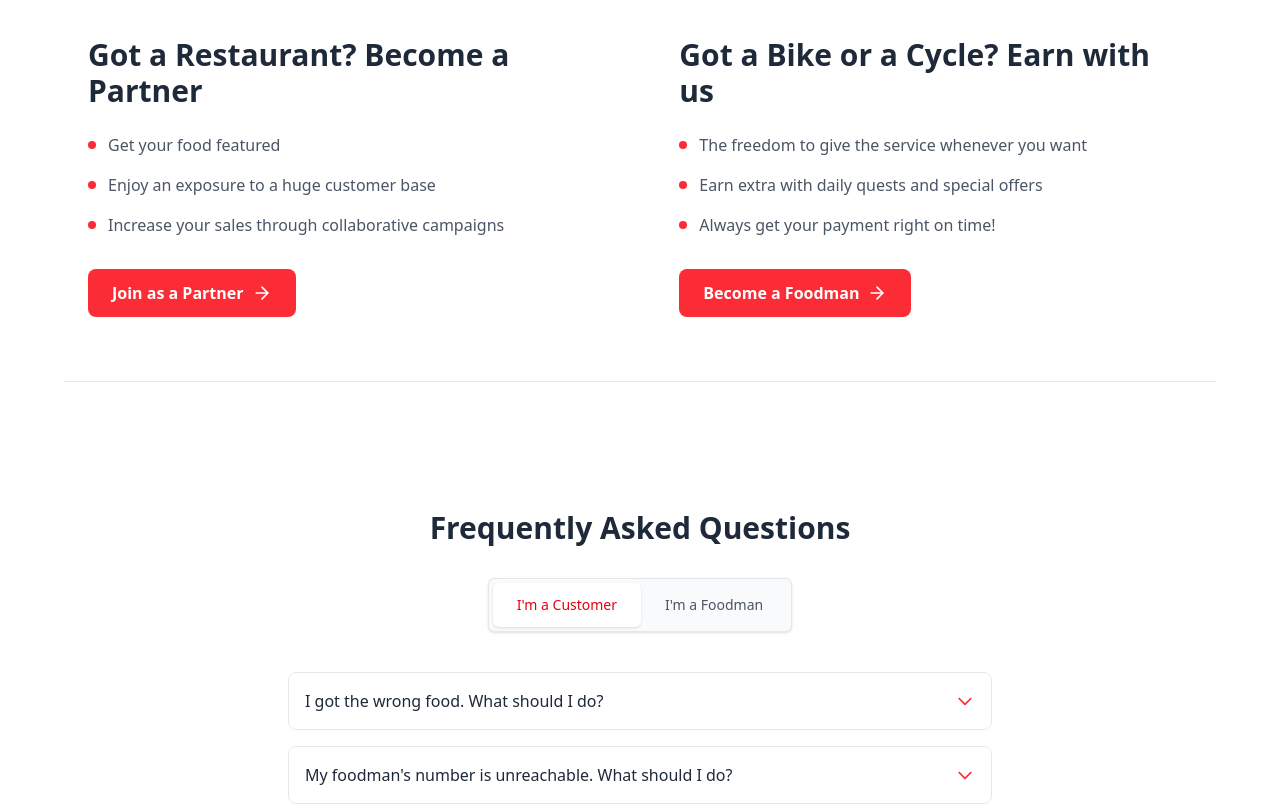
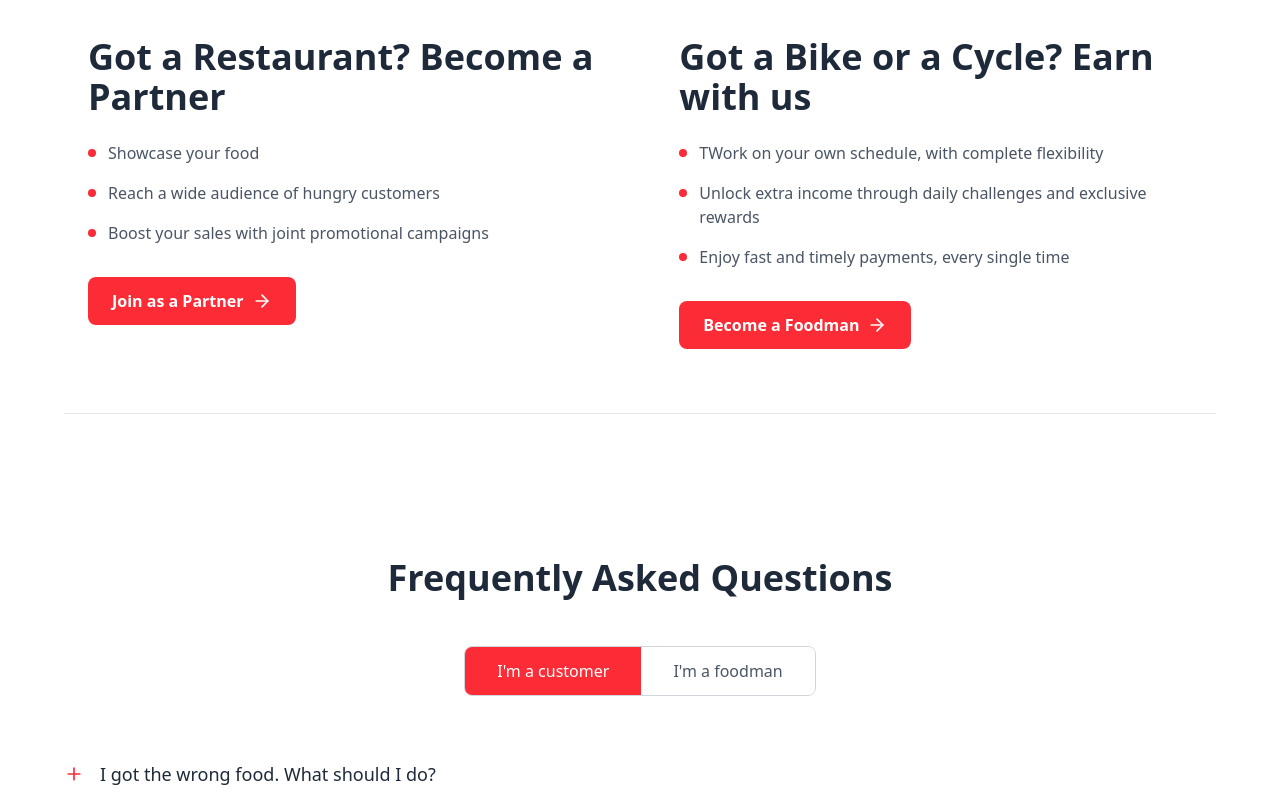
Before and after one commit to iamamolsarker/yummy_go_frontend, a React (Vite) app: page / in a window 1280 px wide. Shown: the part 2400-3206 px from the top of the page. Built offline with nearby package versions, Linux system fonts and the light colour scheme.

Commit message:
[update]:FAQ section

```diff
--- a/src/components/home/Faq.tsx
+++ b/src/components/home/Faq.tsx
@@ -1,8 +1,5 @@
-// NOTE: This component is completed by Abrar Shazid.
-// Reach out to me if any problem occurs.
-// (For development use only, remove before production)
-
 import React, { useState } from "react";
+import { Plus, Minus } from "lucide-react";
 
 interface FAQItem {
   question: string;
@@ -28,7 +25,10 @@ const Faq: React.FC = () => {
         question: "My foodman's number is unreachable. What should I do?",
         answer: "If you can't reach your delivery person, use the in-app chat function which maintains a record of all communications."
       },
-
+      {
+        question: "The foodman refused to take my order. What can I do?",
+        answer: "If a delivery person refuses your order, it will be automatically reassigned to another available foodman in your area."
+      },
       {
         question: "The foodman cancelled my order. What should I do?",
         answer: "If your order is cancelled by the delivery person, you'll be automatically notified and given the option to have your order reassigned."
@@ -48,7 +48,6 @@ const Faq: React.FC = () => {
         answer: "Orders will appear in your app dashboard with details about pickup location, delivery destination, and estimated earnings."
       },
       {
-
         question: "What should I do if I can't deliver on time?",
         answer: "If you encounter delays, update your status in the app and notify the customer through the in-app messaging system."
       },
@@ -74,78 +73,66 @@ const Faq: React.FC = () => {
   };
 
   return (
-    <div className="max-w-3xl mx-auto py-12 px-4 sm:px-6 lg:px-8">
-      <h1 className="text-3xl font-bold text-center mb-8 text-gray-800">
+    <div className="container w-[90%] mx-auto py-16 ">
+      <h1 className="text-4xl font-bold text-center mb-12 text-gray-800">
         Frequently Asked Questions
       </h1>
 
       {/* Tab Selection */}
-      <div className="flex justify-center mb-10">
-        <div className="inline-flex rounded-md shadow-sm border border-gray-200 p-1 bg-gray-50">
+      <div className="flex justify-center mb-12">
+        <div className="flex border border-gray-300 rounded-lg overflow-hidden">
           <button
             onClick={() => setActiveTab("customer")}
-            className={`px-6 py-3 rounded-md text-sm font-medium transition-all duration-200 ${
+            className={`px-8 py-3 font-medium transition-all duration-200 ${
               activeTab === "customer"
-                ? "bg-white text-red-600 shadow-sm"
-                : "text-gray-600 hover:text-gray-800"
+                ? "bg-red-500 text-white border-red-500"
+                : "bg-white text-gray-600 hover:bg-gray-50"
             }`}
           >
-            I'm a Customer
+            I'm a customer
           </button>
           <button
             onClick={() => setActiveTab("foodman")}
-            className={`px-6 py-3 rounded-md text-sm font-medium transition-all duration-200 ${
+            className={`px-8 py-3 font-medium transition-all duration-200 ${
               activeTab === "foodman"
-                ? "bg-white text-red-600 shadow-sm"
-                : "text-gray-600 hover:text-gray-800"
+                ? "bg-red-500 text-white border-red-500"
+                : "bg-white text-gray-600 hover:bg-gray-50"
             }`}
           >
-            I'm a Foodman
+            I'm a foodman
           </button>
         </div>
       </div>
 
-      {/* FAQ Accordion */}
+      {/* FAQ List */}
       <div className="space-y-4">
         {activeFaqs.map((item, index) => (
-          <div
-            key={index}
-            className="border border-gray-200 rounded-lg overflow-hidden transition-all duration-200 hover:shadow-sm"
-          >
+          <div key={index} className="border-b border-gray-200 pb-4">
             <button
-              className="flex justify-between items-center w-full p-4 text-left bg-white hover:bg-gray-50 transition-colors duration-150"
+              className="flex items-center justify-between w-full text-left py-4 hover:text-red-500 transition-colors duration-200"
               onClick={() => toggleAccordion(index)}
-              aria-expanded={openIndex === index}
             >
-              <span className="font-medium text-gray-800 pr-2">
-                {item.question}
-              </span>
-              <svg
-                className={`w-5 h-5 text-red-500 transition-transform duration-300 ${openIndex === index ? 'rotate-180' : ''}`}
-                fill="none"
-                viewBox="0 0 24 24"
-                stroke="currentColor"
-              >
-                <path strokeLinecap="round" strokeLinejoin="round" strokeWidth={2} d="M19 9l-7 7-7-7" />
-              </svg>
+              <div className="flex items-center">
+                <div className="mr-4">
+                  {openIndex === index ? (
+                    <Minus className="w-5 h-5 text-red-500" />
+                  ) : (
+                    <Plus className="w-5 h-5 text-red-500" />
+                  )}
+                </div>
+                <span className="text-lg font-medium text-gray-800">
+                  {item.question}
+                </span>
+              </div>
             </button>
 
             {openIndex === index && (
-              <div className="px-4 pb-4 pt-2 bg-white">
-                <p className="text-gray-600">{item.answer}</p>
+              <div className="ml-9 mt-2 pb-4">
+                <p className="text-gray-600 leading-relaxed">{item.answer}</p>
               </div>
             )}
           </div>
         ))}
-      </div>
-
-      {/* Support Contact */}
-      <div className="mt-12 p-6 bg-gradient-to-r from-red-50 to-orange-50 rounded-xl border border-red-100 text-center">
-        <h3 className="font-semibold text-gray-800 mb-2">Still have questions?</h3>
-        <p className="text-gray-600 text-sm mb-4">Our support team is here to help you</p>
-        <button className="px-5 py-2 bg-red-600 text-white rounded-lg text-sm font-medium hover:bg-red-700 transition-colors duration-200">
-          Contact Support
-        </button>
       </div>
     </div>
   );
--- a/src/components/home/JoinAsSection.tsx
+++ b/src/components/home/JoinAsSection.tsx
@@ -8,22 +8,22 @@ const JoinAsSection: React.FC = () => {
         <div className="flex flex-col md:flex-row justify-between ">
           {/* Restaurant Partner Section */}
           <div className="p-6">
-            <h2 className="text-3xl font-bold text-gray-800 mb-6">
+            <h2 className="text-4xl font-bold text-gray-800 mb-6">
               Got a Restaurant? Become a Partner
             </h2>
 
             <ul className="space-y-4 mb-8">
               <li className="flex items-start">
                 <span className="w-2 h-2 bg-red-500 rounded-full mt-2 mr-3 flex-shrink-0"></span>
-                <span className="text-gray-600">Get your food featured</span>
+                <span className="text-gray-600">Showcase your food</span>
               </li>
               <li className="flex items-start">
                 <span className="w-2 h-2 bg-red-500 rounded-full mt-2 mr-3 flex-shrink-0"></span>
-                <span className="text-gray-600">Enjoy an exposure to a huge customer base</span>
+                <span className="text-gray-600">Reach a wide audience of hungry customers</span>
               </li>
               <li className="flex items-start">
                 <span className="w-2 h-2 bg-red-500 rounded-full mt-2 mr-3 flex-shrink-0"></span>
-                <span className="text-gray-600">Increase your sales through collaborative campaigns</span>
+                <span className="text-gray-600">Boost your sales with joint promotional campaigns</span>
               </li>
             </ul>
 
@@ -35,22 +35,22 @@ const JoinAsSection: React.FC = () => {
 
           {/* Delivery Partner Section */}
           <div className="p-6">
-            <h2 className="text-3xl font-bold text-gray-800 mb-6">
+            <h2 className="text-4xl font-bold text-gray-800 mb-6">
               Got a Bike or a Cycle? Earn with us
             </h2>
 
             <ul className="space-y-4 mb-8">
               <li className="flex items-start">
                 <span className="w-2 h-2 bg-red-500 rounded-full mt-2 mr-3 flex-shrink-0"></span>
-                <span className="text-gray-600">The freedom to give the service whenever you want</span>
+                <span className="text-gray-600">TWork on your own schedule, with complete flexibility</span>
               </li>
               <li className="flex items-start">
                 <span className="w-2 h-2 bg-red-500 rounded-full mt-2 mr-3 flex-shrink-0"></span>
-                <span className="text-gray-600">Earn extra with daily quests and special offers</span>
+                <span className="text-gray-600">Unlock extra income through daily challenges and exclusive rewards</span>
               </li>
               <li className="flex items-start">
                 <span className="w-2 h-2 bg-red-500 rounded-full mt-2 mr-3 flex-shrink-0"></span>
-                <span className="text-gray-600">Always get your payment right on time!</span>
+                <span className="text-gray-600">Enjoy fast and timely payments, every single time</span>
               </li>
             </ul>
 
```
